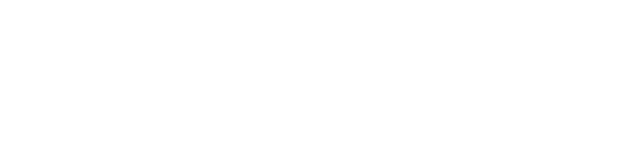
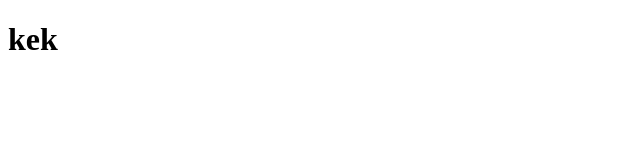
Before and after one commit to KobelOleh/Telegram-bot, a plain HTML site: page index.html in a window 1280 px wide. Shown: the whole page, without its empty margins (0-640 px from the left). Drawn offline with Linux system fonts and the light colour scheme.

Commit message:
Надія3

```diff
--- a/index.html
+++ b/index.html
@@ -8,6 +8,7 @@
     <title>Document</title>
 </head>
 <body>
-<h1></h1>
+<h1>kek</h1>
 </body>
+
 </html>
```
